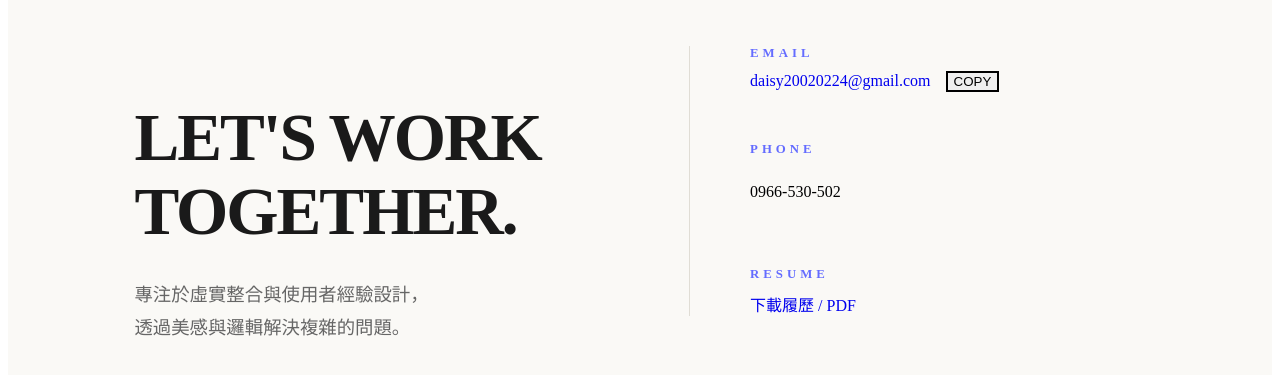
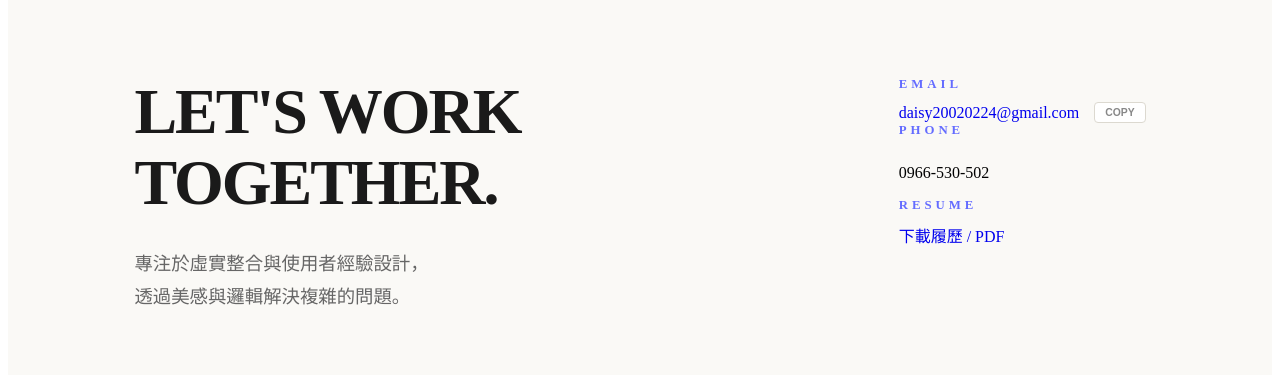
Before and after one commit to 20020224-qun/my-portfolio-react, a React (Vite) app: page / in a window 1280 px wide. Shown: the part 4948-5323 px from the top of the page. Built offline with nearby package versions, Linux system fonts and the light colour scheme.

Commit message:
Update style.css

```diff
--- a/src/assets/style.css
+++ b/src/assets/style.css
@@ -712,12 +712,12 @@ html {
 }
 
 /* ==============================
-   5. 聯絡區塊 (溫暖米色版本)
+   5. 聯絡區塊 (溫暖米色版本 - 修正版)
 ============================== */
 
 #contact {
     padding: 140px 10% !important;
-    background-color: #faf9f6 !important; /* 溫暖米色底 */
+    background-color: #faf9f6 !important; /* 確保背景是米色 */
     color: #333333;
     min-height: 60vh;
     display: flex;
@@ -734,54 +734,55 @@ html {
     gap: 80px;
 }
 
-.contact-brand {
+/* 🚀 這裡修正：將 .contact-brand 改為 .contact-visual (對應你的 App.js) */
+.contact-visual {
     flex: 1.2;
+    text-align: left; /* 強制靠左 */
 }
 
 .contact-title {
-    font-size: 4.2rem;
+    font-size: clamp(3rem, 5vw, 4.2rem) !important; /* 使用響應式字體 */
     font-weight: 900;
     line-height: 1.1;
     letter-spacing: -2px;
-    color: #1a1a1a;
+    color: #1a1a1a !important; /* 確保是大標題深色 */
     margin-bottom: 30px;
-    text-align: left; /* 確保大標題靠左 */
+    margin-top: 0;
 }
 
 .contact-statement {
     font-size: 1.15rem;
-    color: #666;
+    color: #666 !important;
     line-height: 1.8;
-    text-align: left;
+    margin-top: 10px;
 }
 
-/* 右側聯絡細節樣式 */
-.contact-details {
+/* 右側聯絡細節 */
+.contact-info {
     flex: 1;
     display: flex;
     flex-direction: column;
     gap: 50px;
     padding-left: 60px;
-    border-left: 1px solid #e0ddd5; /* 暖灰分隔線 */
+    border-left: 1px solid #e0ddd5;
 }
 
 .info-item {
     display: flex;
     flex-direction: column;
     gap: 10px;
-    text-align: left;
 }
 
 .info-label {
     font-size: 0.8rem;
     letter-spacing: 4px;
-    color: #646cff;
+    color: #646cff !important;
     font-weight: 800;
 }
 
 .info-link, .info-text {
     font-size: 1.5rem;
-    color: #222;
+    color: #222 !important;
     text-decoration: none;
     font-weight: 600;
     transition: all 0.3s ease;
@@ -789,7 +790,7 @@ html {
 }
 
 .info-link:hover {
-    color: #646cff;
+    color: #646cff !important;
     transform: translateX(8px);
 }
 
@@ -808,27 +809,24 @@ html {
     font-size: 0.65rem;
     font-weight: 700;
     cursor: pointer;
-    transition: all 0.2s;
 }
 
 .copy-btn.copied {
     background: #646cff;
     color: white;
-    border-color: #646cff;
 }
 
 /* 手機版適應 */
 @media (max-width: 992px) {
     .contact-container {
         flex-direction: column;
-        gap: 60px;
+        gap: 50px;
     }
-    .contact-details {
+    .contact-info {
         padding-left: 0;
         border-left: none;
         border-top: 1px solid #e0ddd5;
         padding-top: 40px;
     }
-    .contact-title { font-size: 3rem; }
 }
 }
```
